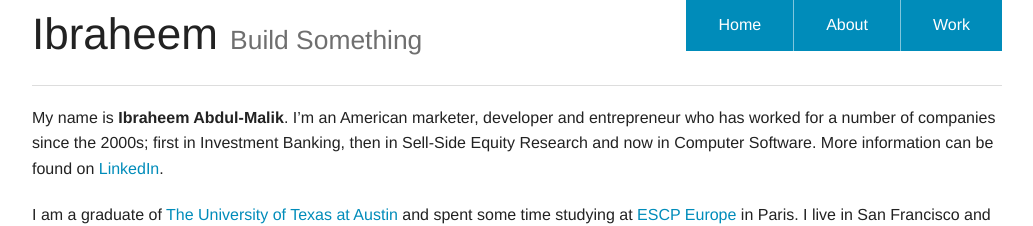
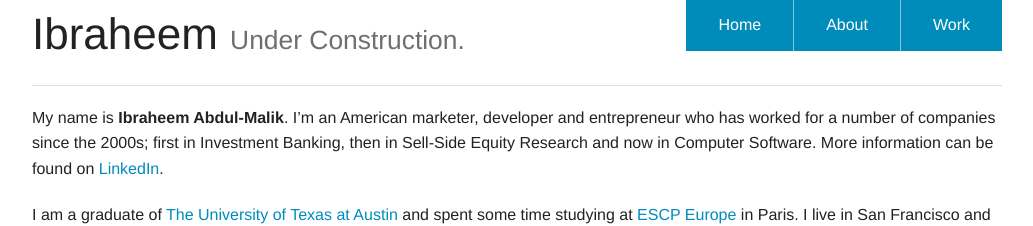
Before and after one commit to ibraheem4/ibraheem4.github.io, a Jekyll site: the page built from about.html, in a window 1280 px wide. Shown: the top 226 px of the page, without its empty margins (123-1156 px from the left). Built offline with Jekyll 4.4.1, drawn with Linux system fonts in a browser that asks for light colours.

Commit message:
under construction

```diff
--- a/_config.yml
+++ b/_config.yml
@@ -1,7 +1,7 @@
 url:                http://ibraheem.com
 title:              Ibraheem Abdul-Malik
 slug:               Ibraheem
-subtitle:           Build Something
+subtitle:           Under Construction.
 description:        This is the online home of Ibraheem Abdul-Malik.
 
 # Setup
```
